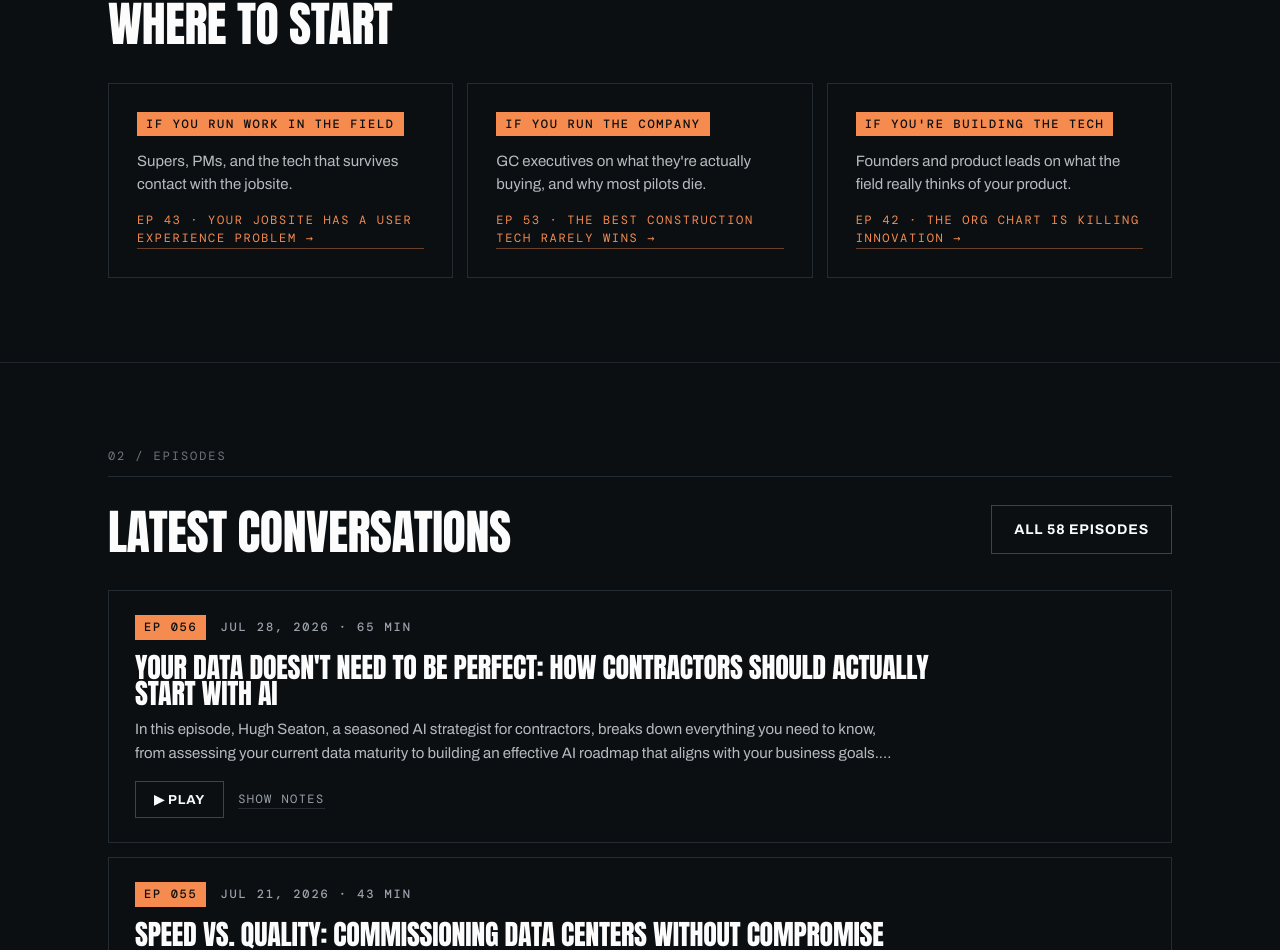
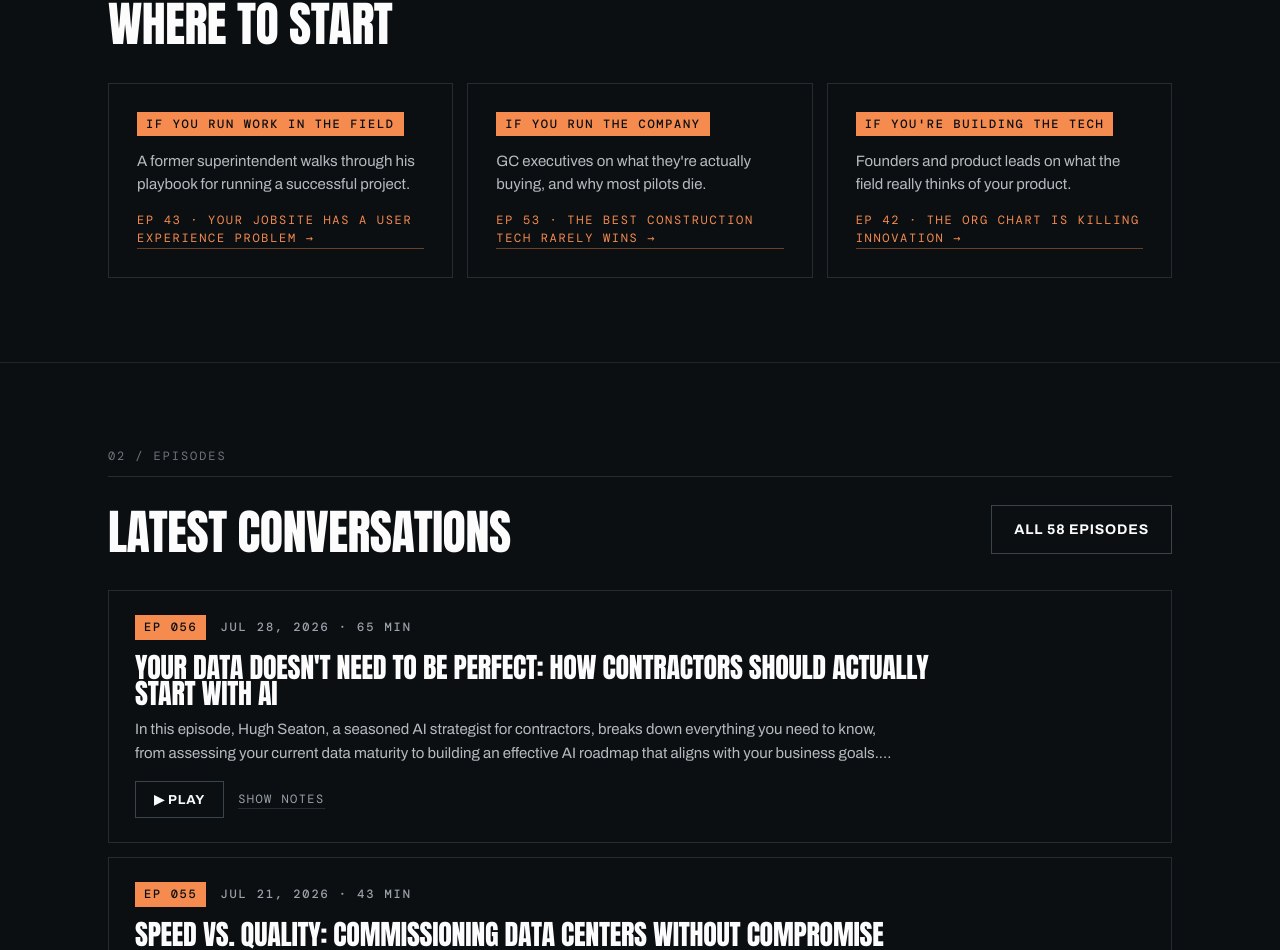
Before and after one commit to sdgantrics/cc-website, a plain HTML site: page site/index.html in a window 1280 px wide. Shown: the part 1423-2373 px from the top of the page. Drawn offline with nearby package versions, Linux system fonts and the light colour scheme.

Commit message:
Field door copy: match Ep 43 content (Wes's project playbook)
Co-Authored-By: Claude Fable 5 <noreply@anthropic.com>

```diff
--- a/site/index.html
+++ b/site/index.html
@@ -94,7 +94,7 @@
     <div class="doors">
       <div class="door">
         <span class="tag">If You Run Work in the Field</span>
-        <p>Supers, PMs, and the tech that survives contact with the jobsite.</p>
+        <p>A former superintendent walks through his playbook for running a successful project.</p>
         <a class="door-link" href="episodes/ep-043.html" data-event="Door: Field">Ep 43 · Your Jobsite Has a User Experience Problem →</a>
       </div>
       <div class="door">
```
Also changed, not shown: templates/index.html (+1 -1 lines).
